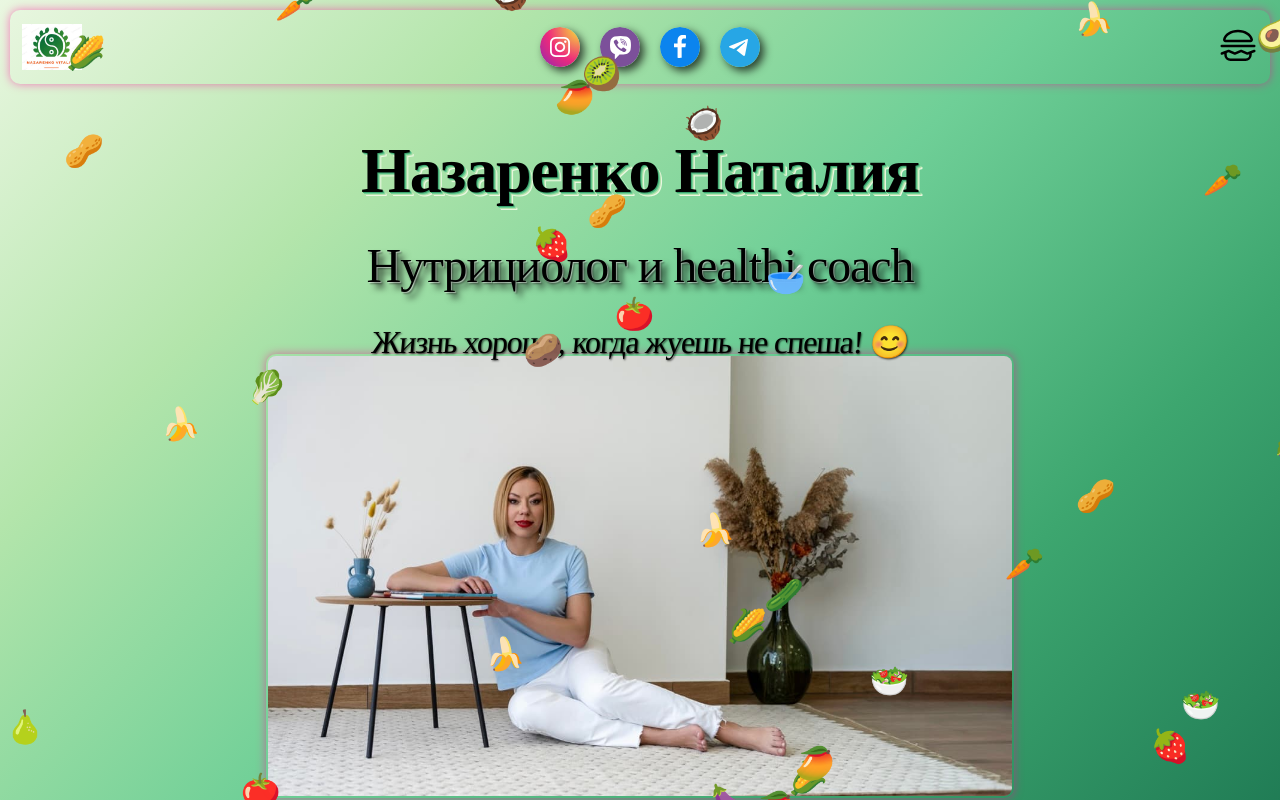
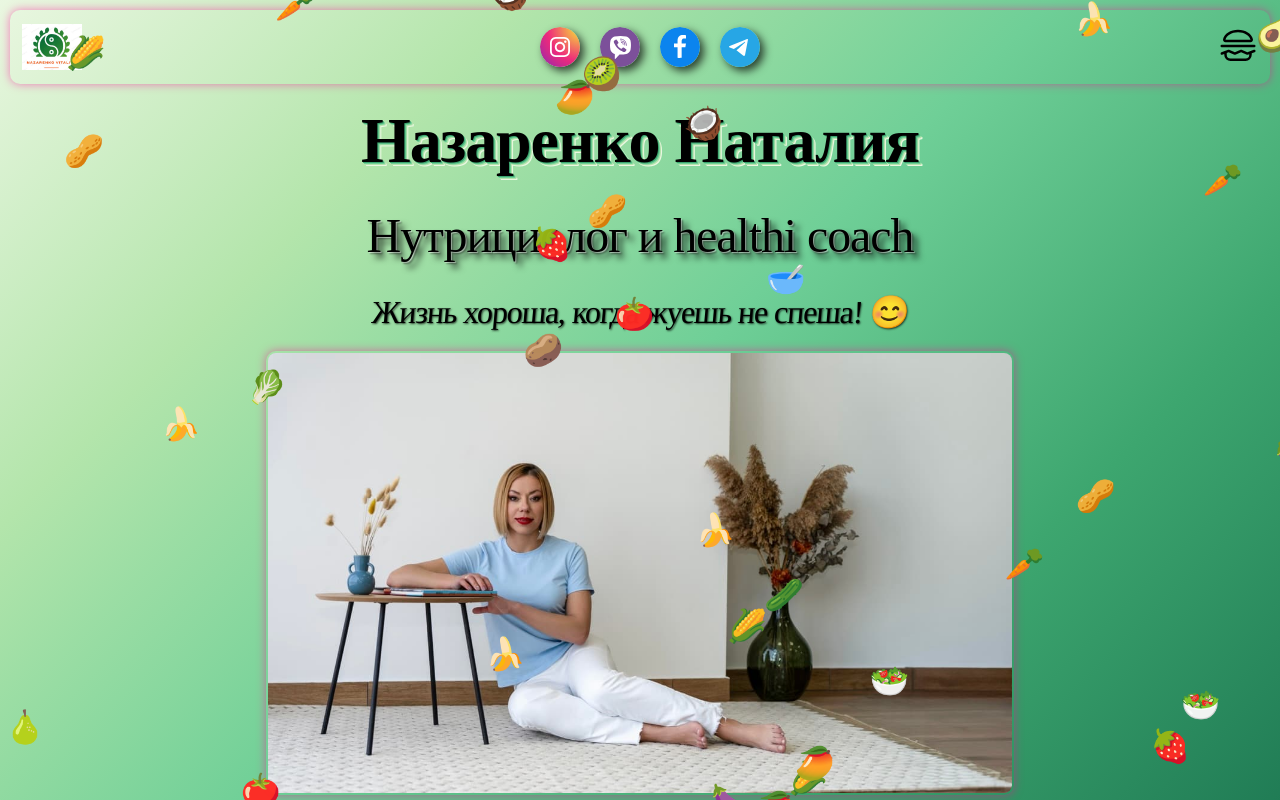
Before and after one commit to costiantynsnaider35/nazarenko.vitality, a React (Vite) app: page / in a window 1280 px wide. Built offline with nearby package versions, Linux system fonts and the light colour scheme.

Commit message:
Update Home.module.css

```diff
--- a/src/components/Home/Home.module.css
+++ b/src/components/Home/Home.module.css
@@ -5,17 +5,16 @@
   justify-content: center;
   padding: 10px 0;
   width: auto;
+  height: auto;
   gap: 30px;
 }
 .homeTitle {
-  margin-top: 30px;
   display: flex;
   flex-direction: column;
   align-items: center;
   justify-content: flex-start;
   gap: 30px;
   width: 351px;
-  height: 200px;
   z-index: 2;
 }
 .homeImg {
```
